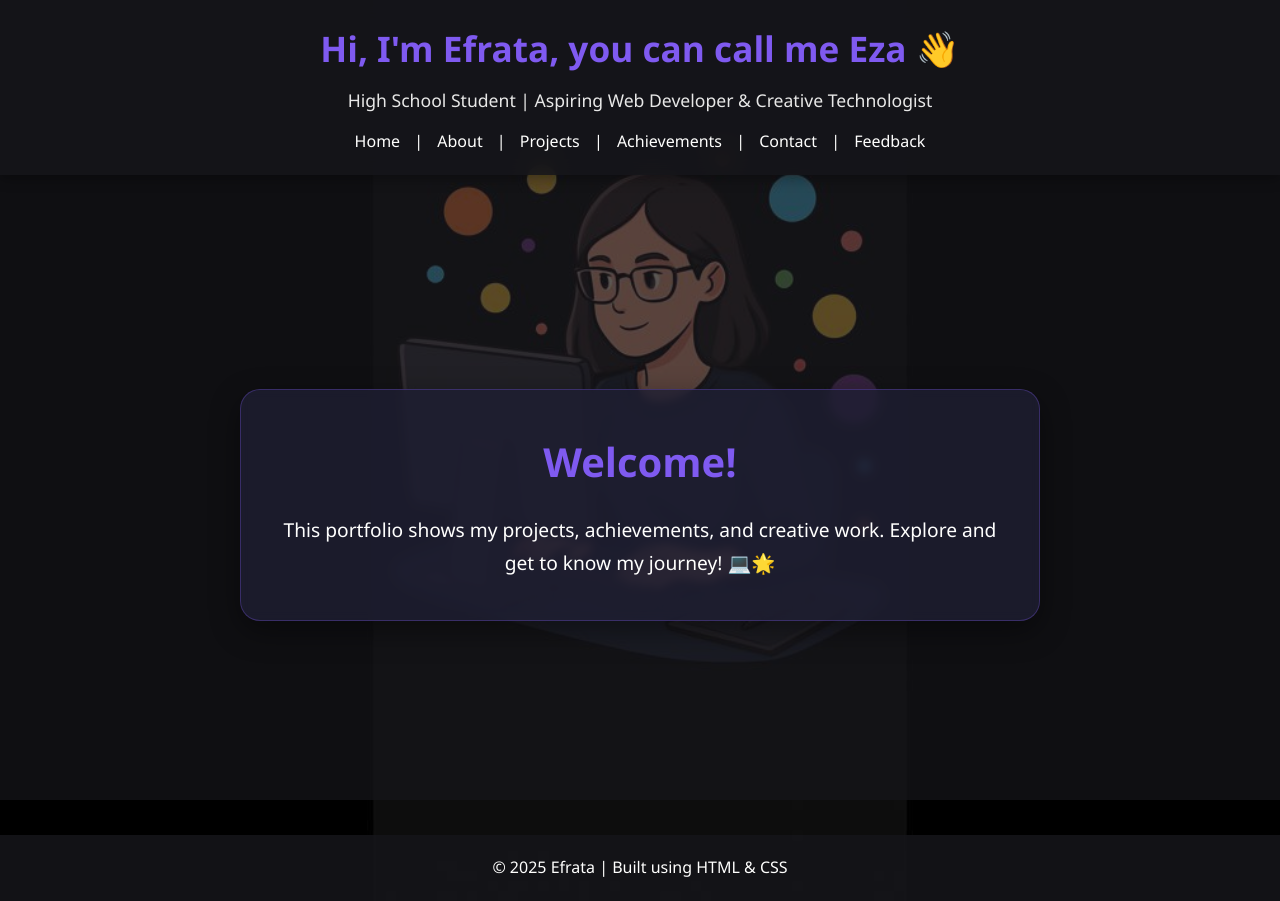
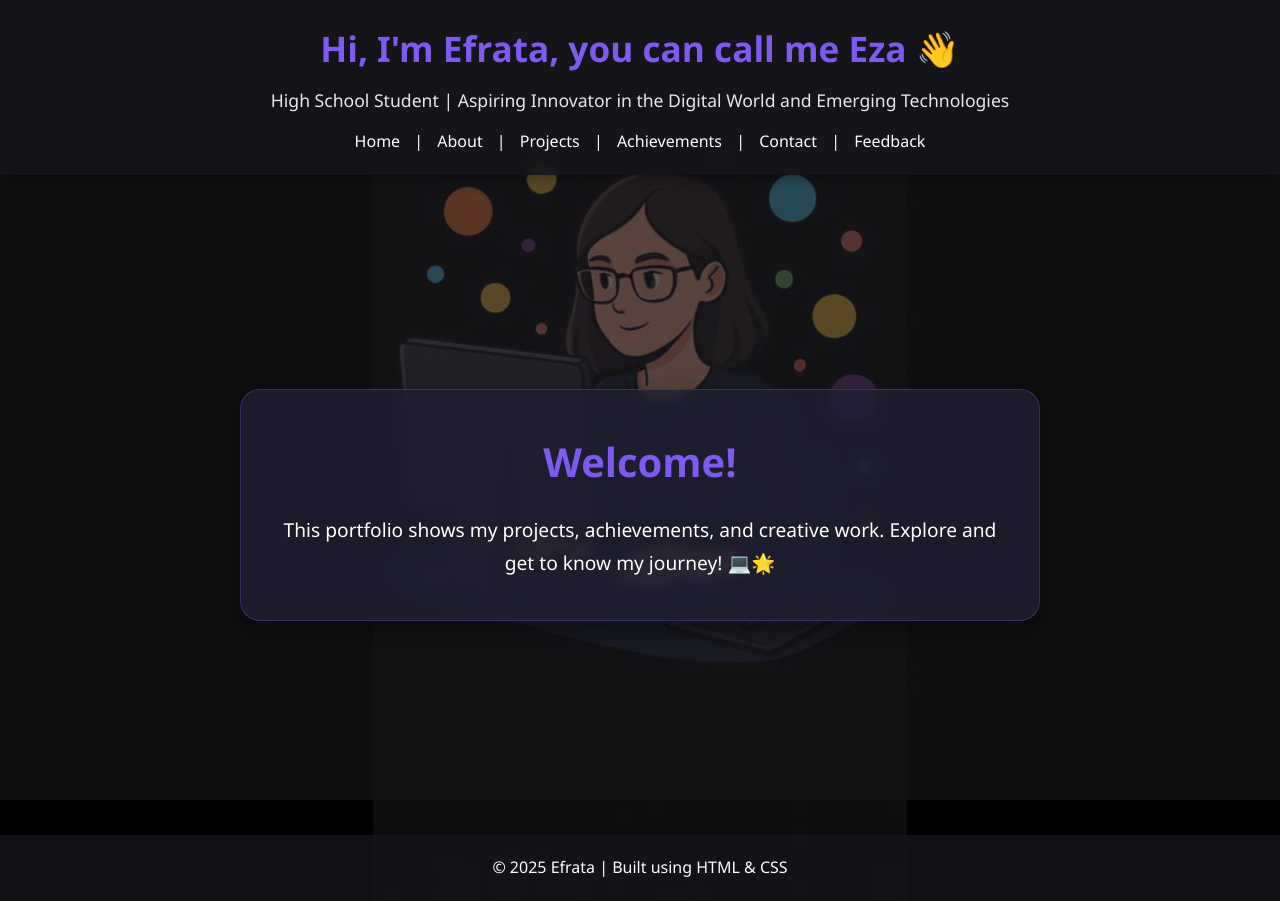
Before and after one commit to Liyu-eza/my-portfolio, a plain HTML site: page index.html in a window 1280 px wide. Drawn offline with Linux system fonts and the light colour scheme.

Commit message:
Update index.html

```diff
--- a/index.html
+++ b/index.html
@@ -158,7 +158,7 @@
 <body>
 <header>
   <h1>Hi, I'm Efrata, you can call me Eza 👋</h1>
-  <p>High School Student | Aspiring Web Developer & Creative Technologist</p>
+  <p>High School Student | Aspiring Innovator in the Digital World and Emerging Technologies </p>
   <nav>
     <a href="index.html">Home</a> |
     <a href="about.html">About</a> |
@@ -181,4 +181,5 @@
   <p>© 2025 Efrata | Built using HTML & CSS</p>
 </footer>
 </body>
+
 </html>
```
